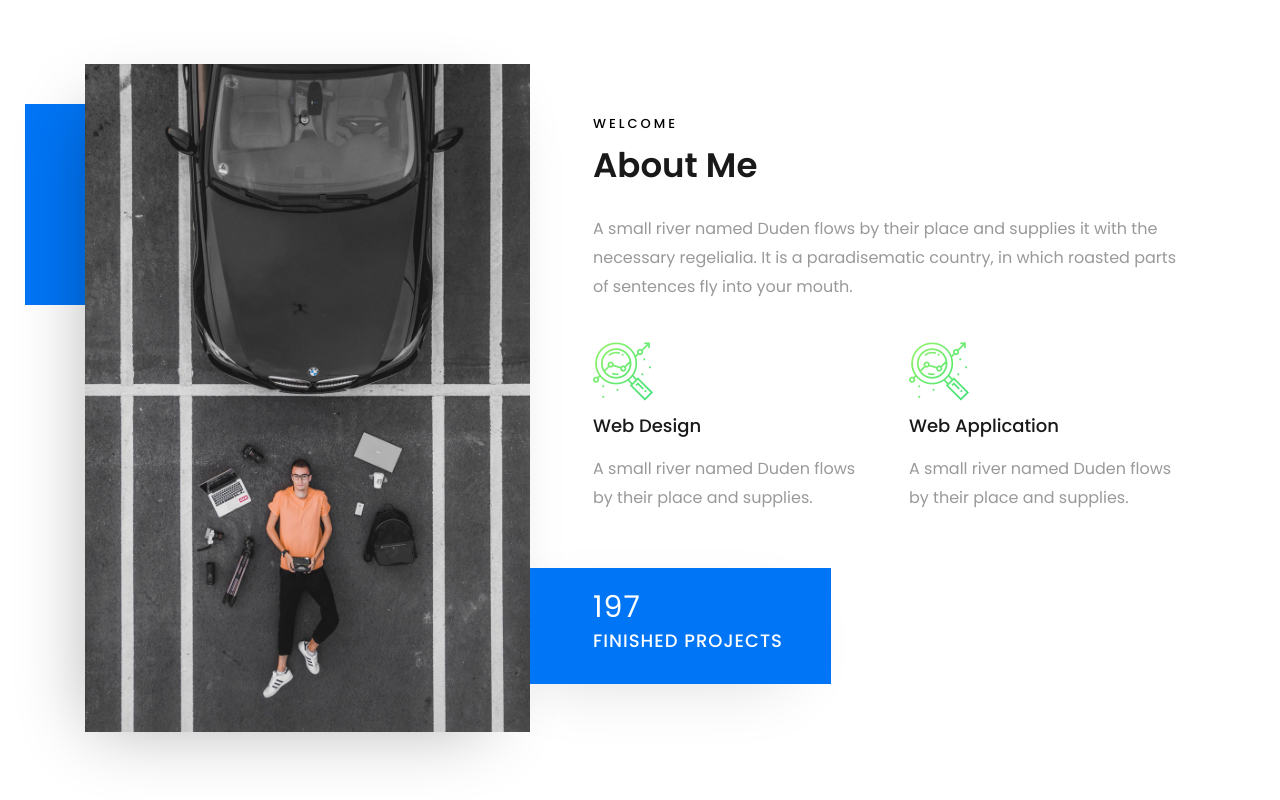
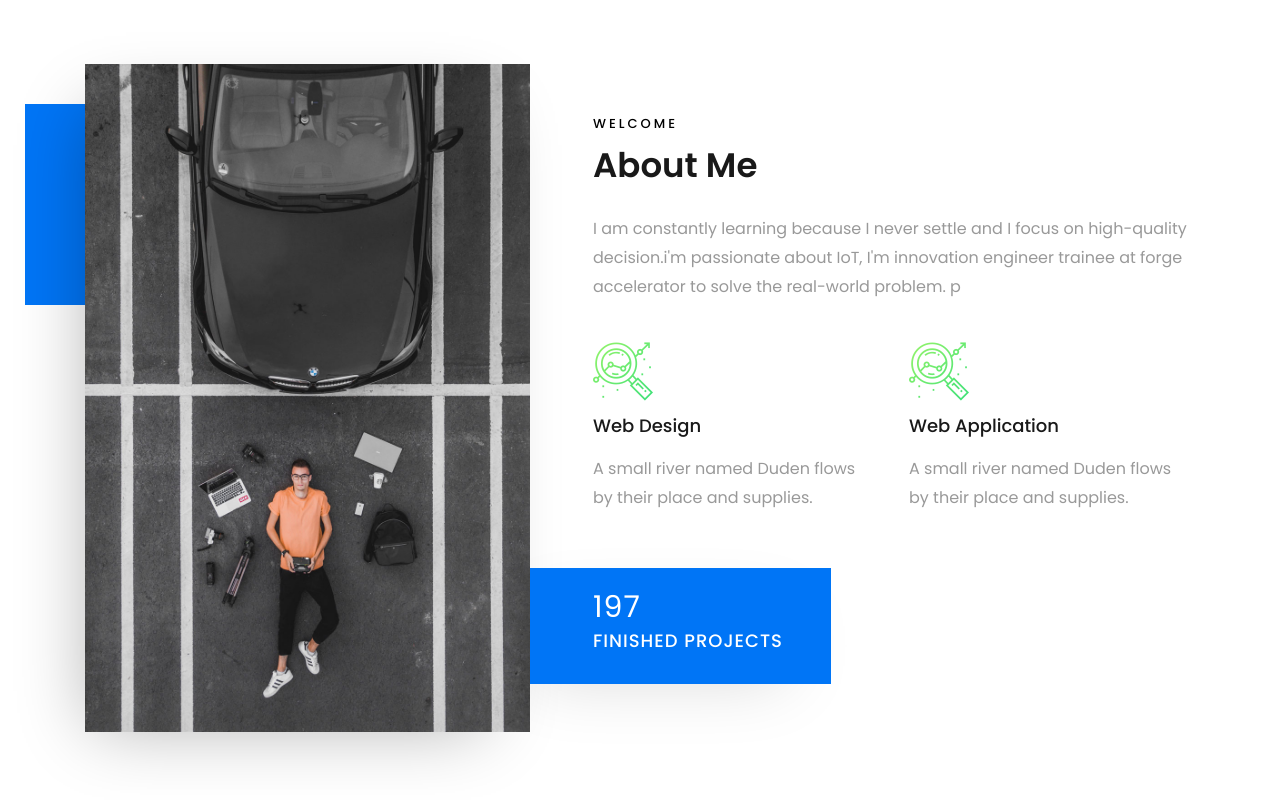
Before and after one commit to maharaja1510/raja_web, a plain HTML site: page index.html in a window 1280 px wide. Shown: the part 798-1598 px from the top of the page. Drawn offline with Linux system fonts and the light colour scheme; files whose address does not match are found by name.

Commit message:
Update index.html

```diff
--- a/index.html
+++ b/index.html
@@ -105,7 +105,7 @@
 		          <div class="col-md-12 heading-section ftco-animate">
 		          	<span class="subheading">Welcome</span>
 		            <h2 class="mb-4" style="font-size: 34px; text-transform: capitalize;">About Me</h2>
-		            <p>A small river named Duden flows by their place and supplies it with the necessary regelialia. It is a paradisematic country, in which roasted parts of sentences fly into your mouth.</p>
+		            <p>I am constantly learning because I never settle and I focus on high-quality decision.i'm passionate about IoT, I'm innovation engineer trainee at forge accelerator to solve the real-world problem. p</p>
 		          </div>
 		        </div>
 		        <div class="row">
```
